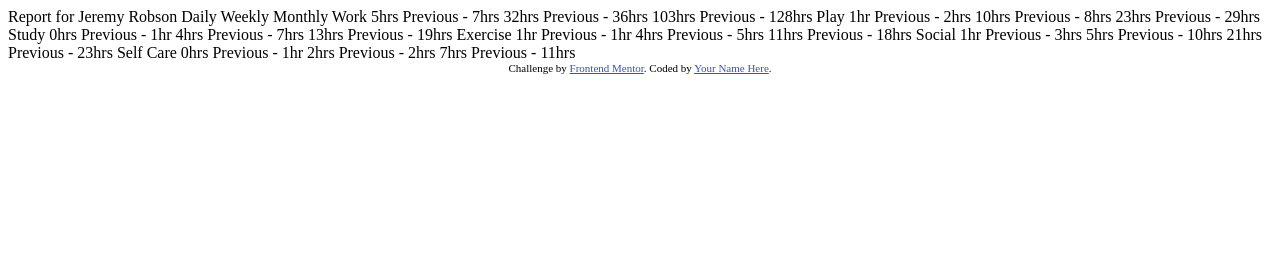
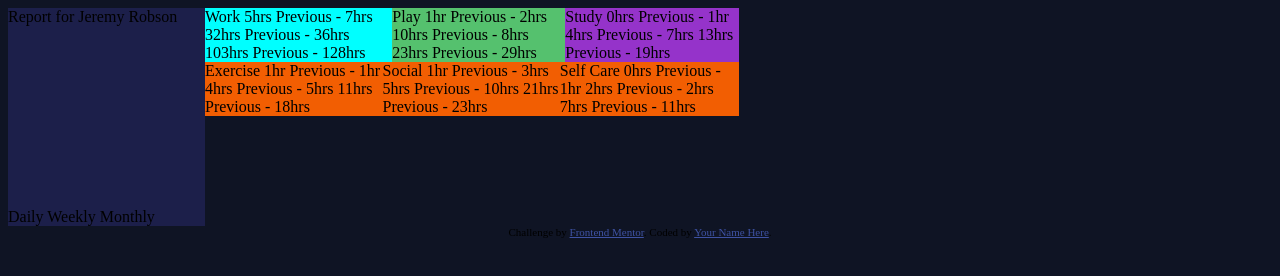
Before and after one commit to akhiluthappa1/time-tracker, a plain HTML site: page index.html in a window 1280 px wide. Drawn offline with Linux system fonts and the light colour scheme.

Commit message:
structuring

```diff
--- a/index.html
+++ b/index.html
@@ -3,10 +3,10 @@
 <head>
   <meta charset="UTF-8">
   <meta name="viewport" content="width=device-width, initial-scale=1.0"> <!-- displays site properly based on user's device -->
-
+  <link href="/styles/style.css" rel="stylesheet">
   <link rel="icon" type="image/png" sizes="32x32" href="./images/favicon-32x32.png">
 
-  <title>Frontend Mentor | Time tracking dashboard</title>
+  <title>Akhil Uthappa | Time tracking dashboard</title>
 
   <!-- Feel free to remove these styles or customise in your own stylesheet 👍 -->
   <style>
@@ -15,14 +15,21 @@
   </style>
 </head>
 <body>
-
-  Report for
-  Jeremy Robson
-
-  Daily
-  Weekly
-  Monthly
-
+<div class="frames">
+<div class="name-frame">
+  <div class="name">
+    Report for
+    Jeremy Robson
+  </div>
+  <div class="date">
+    Daily
+    Weekly
+    Monthly
+  </div>
+</div>
+<div class="sec-frame">
+<div class="frame-1">
+<div class="work">
   Work
   5hrs <!-- daily -->
   Previous - 7hrs <!-- daily -->
@@ -30,7 +37,8 @@
   Previous - 36hrs <!-- weekly -->
   103hrs <!-- monthly -->
   Previous - 128hrs <!-- monthly -->
-
+</div>
+<div class="play">
   Play
   1hr <!-- daily -->
   Previous - 2hrs <!-- daily -->
@@ -38,7 +46,8 @@
   Previous - 8hrs <!-- weekly -->
   23hrs <!-- monthly -->
   Previous - 29hrs <!-- monthly -->
-
+</div>
+<div class="study">
   Study
   0hrs <!-- daily -->
   Previous - 1hr <!-- daily -->
@@ -46,7 +55,10 @@
   Previous - 7hrs <!-- weekly -->
   13hrs <!-- monthly -->
   Previous - 19hrs <!-- monthly -->
-
+</div>
+</div>
+<div class="frame-2">
+<div class="exercise">
   Exercise
   1hr <!-- daily -->
   Previous - 1hr <!-- daily -->
@@ -54,7 +66,8 @@
   Previous - 5hrs <!-- weekly -->
   11hrs <!-- monthly -->
   Previous - 18hrs <!-- monthly -->
-
+</div>
+<div class="social">
   Social
   1hr <!-- daily -->
   Previous - 3hrs <!-- daily -->
@@ -62,7 +75,8 @@
   Previous - 10hrs <!-- weekly -->
   21hrs <!-- monthly -->
   Previous - 23hrs <!-- monthly -->
-
+</div>
+<div class="self">
   Self Care
   0hrs <!-- daily -->
   Previous - 1hr <!-- daily -->
@@ -70,7 +84,11 @@
   Previous - 2hrs <!-- weekly -->
   7hrs <!-- monthly -->
   Previous - 11hrs <!-- monthly -->
-
+</div>
+</div>
+</div>
+</div>
+</body>
 
   <div class="attribution">
     Challenge by <a href="https://www.frontendmentor.io?ref=challenge" target="_blank">Frontend Mentor</a>.
--- /dev/null
+++ b/styles/style.css
@@ -0,0 +1,33 @@
+body{
+    background-color: hsl(226, 43%, 10%);
+}
+.name-frame{
+    background-color: hsl(235, 46%, 20%);
+    width: 20%;
+}
+.name{
+    height: 200px;
+    position: static;
+}
+.frame-1{
+    background-color: hsl(53, 100%, 64%);
+    display: flex;
+    width: 50%;
+}
+.work{
+    background-color: aqua;
+}
+.play{
+    background-color: rgb(85, 193, 110);
+}
+.study{
+    background-color: rgb(149, 51, 202);
+}
+.frame-2{
+    background-color: hsl(23, 98%, 48%);
+    display: flex;
+    width: 50%;
+}
+.frames{
+    display: flex;
+}
```
